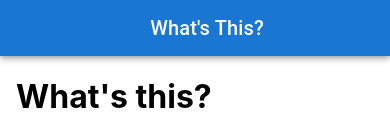
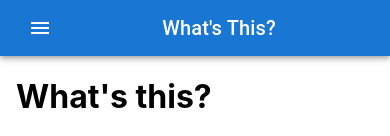
Before and after one commit to soup-bowl/whatsth.is, a React (Create React App) app: page / in a window 390 px wide. Shown: the top 136 px of the page. Built offline with nearby package versions, Linux system fonts and the light colour scheme.

Commit message:
Hamburger menu.

```diff
--- a/package.json
+++ b/package.json
@@ -5,6 +5,7 @@
   "dependencies": {
     "@emotion/react": "^11.8.1",
     "@emotion/styled": "^11.8.1",
+    "@mui/icons-material": "^5.5.0",
     "@mui/material": "^5.4.4",
     "@testing-library/jest-dom": "^5.16.2",
     "@testing-library/react": "^12.1.3",
--- a/src/pages/_navBar.tsx
+++ b/src/pages/_navBar.tsx
@@ -1,5 +1,6 @@
 import { useState } from 'react';
 import { AppBar, Box, Toolbar, IconButton, Typography, Menu, Container, Button, MenuItem } from '@mui/material';
+import MenuIcon from '@mui/icons-material/Menu';
 
 const pages = [
 	['Author', 'https://soupbowl.io'],
@@ -39,6 +40,7 @@ const ResponsiveAppBar = () => {
 							onClick={handleOpenNavMenu}
 							color="inherit"
 						>
+							<MenuIcon />
 						</IconButton>
 						<Menu
 							id="menu-appbar"
```
Also changed, not shown: 1 other file (tests, documents, lock files or other folders).
